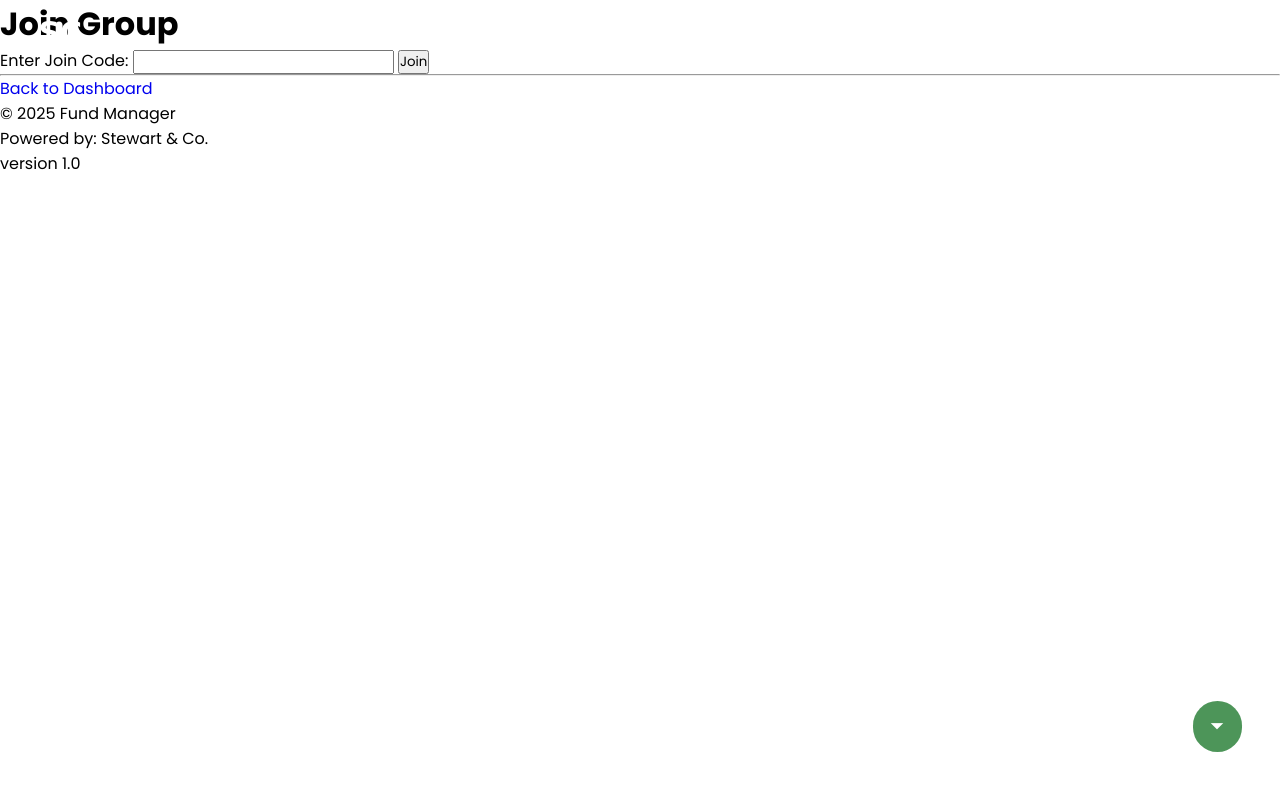
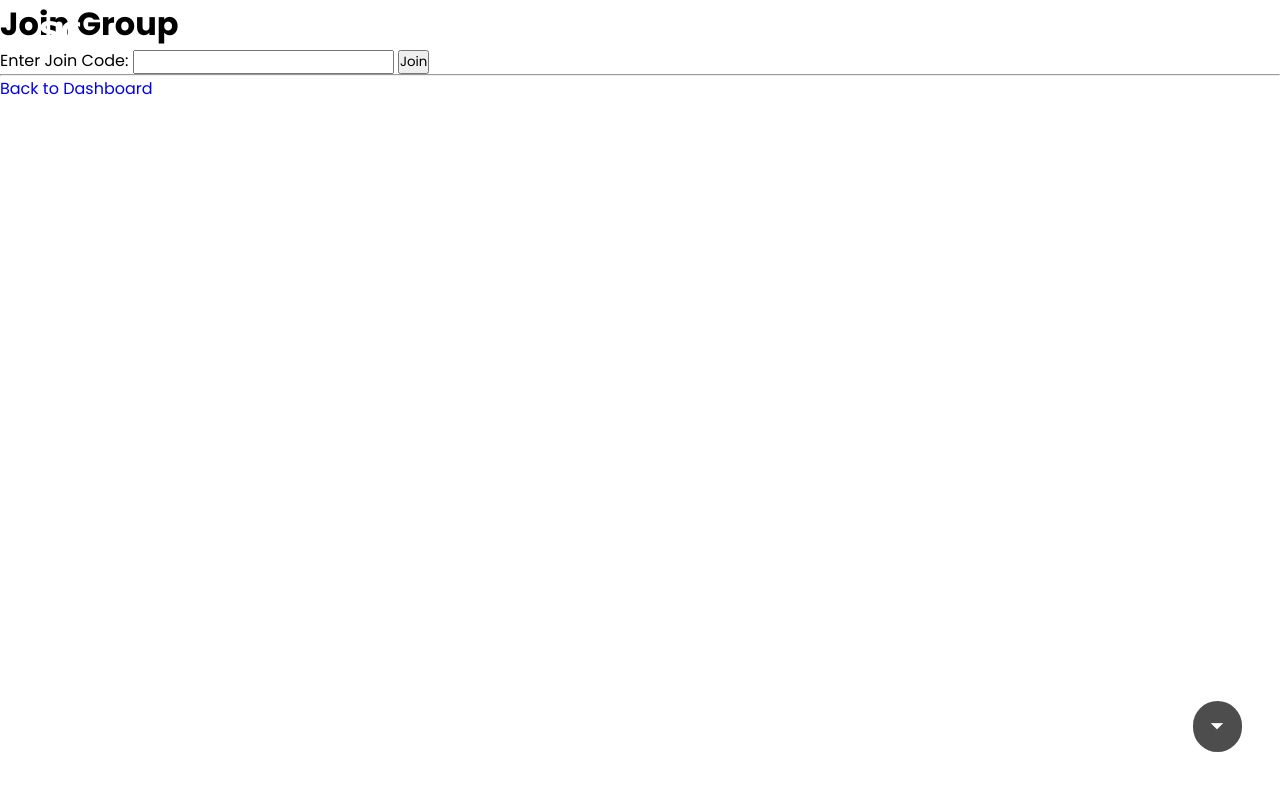
Before and after one commit to StewieC/projectshire1, a Django app: page /join_group/ in a window 1280 px wide. Run offline with Django 5.2, Linux system fonts and the light colour scheme; a user stored in the database is signed in; some libraries are stand-ins or nearby versions.

Commit message:
Refactor group detail layout for improved structure and readability; update styles for better visual consistency

```diff
--- a/contributions/static/css/style.css
+++ b/contributions/static/css/style.css
@@ -151,6 +151,12 @@ section{
     transition: all 0.55s ease;
 }
 
+.hero-text li.group-items a:hover{
+    background: transparent;
+    border: 1px solid white;
+    transform: translate(8px);
+}
+
 .hero-text a:hover{
     background: transparent;
     border: 1px solid white;
@@ -200,7 +206,7 @@ section{
     padding: 12px;
     font-size: 25px;
     color: white;
-    background: #4d9559;
+    background: #4c4d4c;
     border-radius: 30px;
     transition: all .50s ease;
 }
--- a/contributions/templates/contributions/base.html
+++ b/contributions/templates/contributions/base.html
@@ -71,9 +71,4 @@
     <script src="https://unpkg.com/scrollreveal"></script>
     <script src="js/script.js"></script>
 </body>
-<footer class="footer">
-    <p>&copy; 2025 Fund Manager</p>
-    <p>Powered by: Stewart & Co.</p>
-    <p>version 1.0</p>
-</footer>
 </html>
```
Also changed, not shown: contributions/templates/contributions/group_detail.html (+9 -31 lines).
